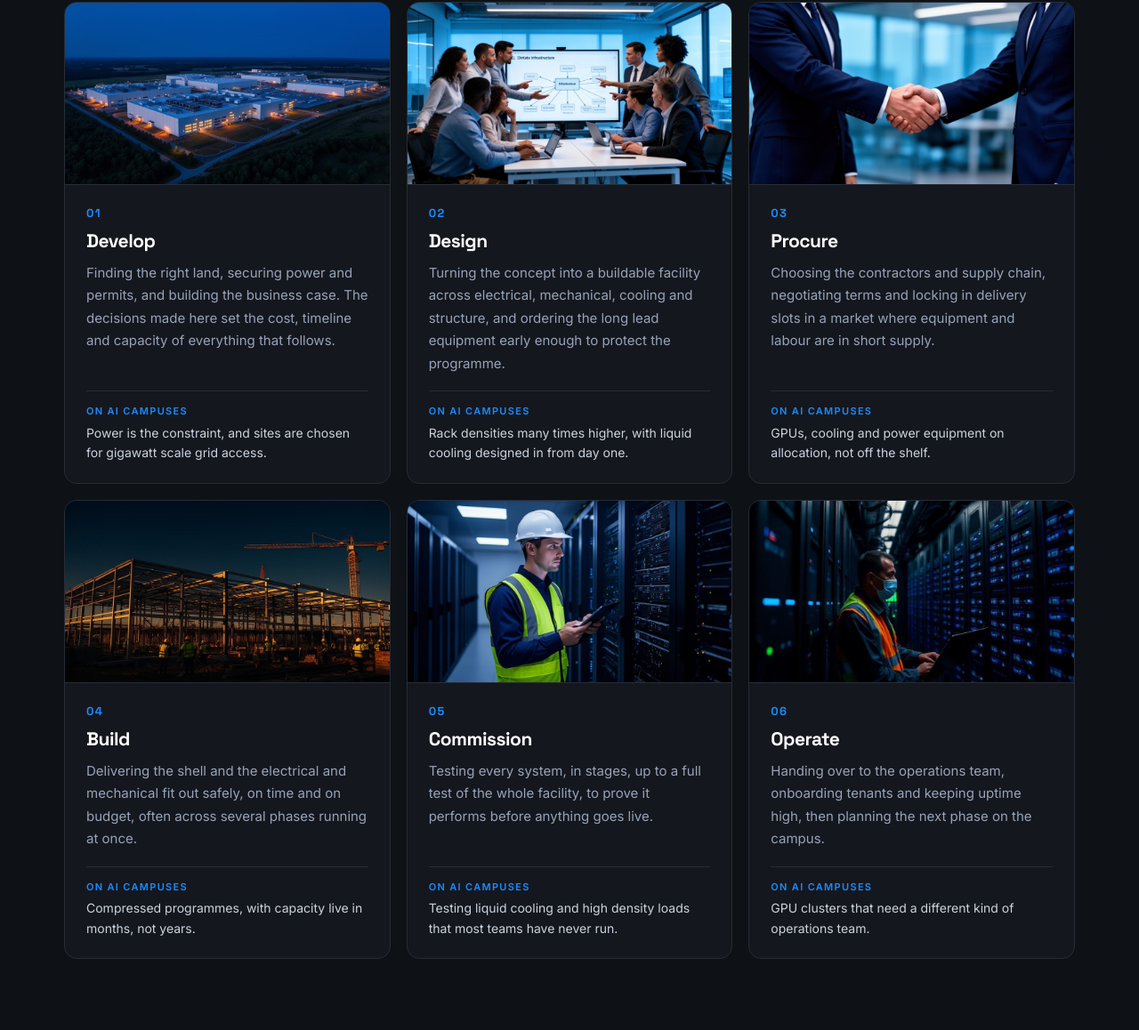
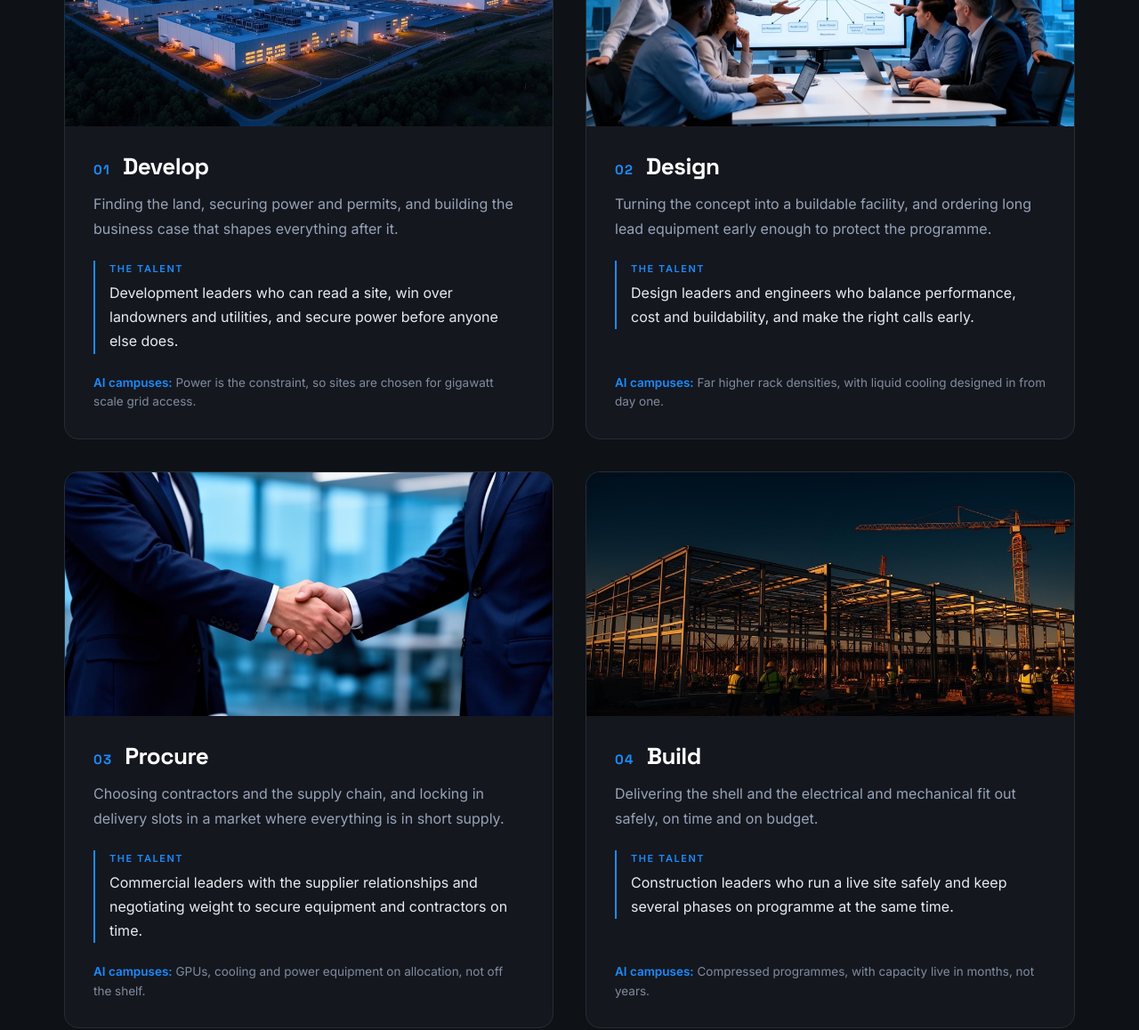
Before and after one commit to jamesastrustalent/astrus-talent-website, a plain HTML site: page expertise.html in a window 1280 px wide. Shown: the part 939-2097 px from the top of the page at 89% size. Drawn offline with Linux system fonts and the light colour scheme.

Commit message:
Expertise: declutter, one header, two column steps with a talent line each
Co-Authored-By: Claude Opus 5.5 (1M context) <noreply@anthropic.com>

```diff
--- a/expertise.html
+++ b/expertise.html
@@ -36,30 +36,29 @@
       .vrow .vimg { order: -1; }
     }
 
-    .lifecycle { padding: 10px 0 110px; }
-    .lc-head { text-align: center; max-width: 760px; margin: 0 auto 40px; }
-    .lc-eyebrow { font-size: 12px; font-weight: 600; letter-spacing: 0.14em; text-transform: uppercase; color: var(--blue); margin-bottom: 14px; }
-    .lc-head h2 { font-size: clamp(26px, 3.2vw, 38px); color: #fff; line-height: 1.2; }
-    .lc-lead { display: flex; gap: 18px; align-items: flex-start; background: linear-gradient(90deg, rgba(26,140,255,0.14), rgba(26,140,255,0.04)); border: 1px solid var(--blue-border); border-radius: 14px; padding: 24px 28px; margin-bottom: 22px; }
-    .lc-lead .ic { width: 42px; height: 42px; border-radius: 10px; background: var(--blue-dim); display: flex; align-items: center; justify-content: center; flex-shrink: 0; }
+    .lifecycle { padding: 0 0 120px; }
+    .lc-lead { display: flex; flex-direction: column; align-items: center; text-align: center; gap: 14px; max-width: 860px; margin: 0 auto 72px; padding: 34px 40px; background: linear-gradient(180deg, rgba(26,140,255,0.12), rgba(26,140,255,0.03)); border: 1px solid var(--blue-border); border-radius: 16px; }
+    .lc-lead .ic { width: 44px; height: 44px; border-radius: 11px; background: var(--blue-dim); display: flex; align-items: center; justify-content: center; }
     .lc-lead .ic svg { width: 22px; height: 22px; stroke: var(--blue); }
-    .lc-lead h3 { font-size: 22px; color: #fff; margin-bottom: 8px; }
-    .lc-lead p { font-size: 15px; color: var(--muted); line-height: 1.75; }
-    .lc-grid { display: grid; grid-template-columns: repeat(3, 1fr); gap: 18px; counter-reset: lc; }
-    .lc-step { background: var(--card, #171a21); border: 1px solid var(--card-border); border-radius: 14px; display: flex; flex-direction: column; position: relative; overflow: hidden; }
-    .lc-img { width: 100%; aspect-ratio: 16 / 9; object-fit: cover; display: block; border-bottom: 1px solid var(--card-border); }
-    .lc-body { padding: 22px 24px 22px; display: flex; flex-direction: column; flex: 1; }
-    .lc-lead { flex-direction: column; align-items: center; text-align: center; max-width: 880px; margin-left: auto; margin-right: auto; padding: 30px 36px; }
-    .lc-lead p { max-width: 720px; margin: 0 auto; }
-    .lc-num { font-family: 'Space Grotesk', sans-serif; font-weight: 700; font-size: 13px; letter-spacing: 0.1em; color: var(--blue); margin-bottom: 8px; }
-    .lc-step h3 { font-size: 21px; color: #fff; margin-bottom: 10px; }
-    .lc-step p { font-size: 15px; color: var(--muted); line-height: 1.7; margin-bottom: 18px; }
-    .lc-ai { margin-top: auto; border-top: 1px solid var(--card-border); padding-top: 14px; font-size: 14px; color: #c9d3df; line-height: 1.6; }
-    .lc-ai b { display: block; font-size: 11px; font-weight: 600; letter-spacing: 0.12em; text-transform: uppercase; color: var(--blue); margin-bottom: 4px; }
-    @media (max-width: 1000px) { .lc-grid { grid-template-columns: repeat(2, 1fr); } }
-    @media (max-width: 640px) {
-      .lc-grid { grid-template-columns: 1fr; }
-      .lc-lead { flex-direction: column; padding: 22px; }
+    .lc-lead h3 { font-size: 24px; color: #fff; margin-bottom: 10px; }
+    .lc-lead p { font-size: 16px; color: var(--muted); line-height: 1.8; max-width: 720px; margin: 0 auto; }
+    .lc-grid { display: grid; grid-template-columns: repeat(2, 1fr); gap: 36px; }
+    .lc-step { background: var(--card, #171a21); border: 1px solid var(--card-border); border-radius: 16px; overflow: hidden; display: flex; flex-direction: column; }
+    .lc-img { width: 100%; aspect-ratio: 2 / 1; object-fit: cover; display: block; }
+    .lc-body { padding: 30px 32px 30px; display: flex; flex-direction: column; flex: 1; }
+    .lc-top { display: flex; align-items: baseline; gap: 14px; margin-bottom: 12px; }
+    .lc-num { font-family: 'Space Grotesk', sans-serif; font-weight: 700; font-size: 15px; color: var(--blue); letter-spacing: 0.08em; }
+    .lc-top h3 { font-size: 26px; color: #fff; }
+    .lc-body > p { font-size: 16px; color: var(--muted); line-height: 1.75; margin-bottom: 22px; }
+    .lc-talent { font-size: 16px; color: var(--text); line-height: 1.7; padding-left: 16px; border-left: 2px solid var(--blue); margin-bottom: 22px; }
+    .lc-talent b { display: block; font-size: 11px; font-weight: 600; letter-spacing: 0.14em; text-transform: uppercase; color: var(--blue); margin-bottom: 4px; }
+    .lc-body > p.lc-ai { margin: auto 0 0; font-size: 13.5px; color: #7f8ca0; line-height: 1.6; }
+    .lc-ai span { color: var(--blue); font-weight: 600; }
+    @media (max-width: 860px) {
+      .lc-grid { grid-template-columns: 1fr; gap: 28px; }
+      .lc-lead { padding: 28px 22px; margin-bottom: 48px; }
+      .lc-body { padding: 24px 22px; }
+      .lc-top h3 { font-size: 22px; }
     }
   </style>
   <link rel="icon" type="image/svg+xml" href="/favicon.svg">
@@ -117,16 +116,12 @@
     <div class="container">
       <p class="page-eyebrow">Our Expertise</p>
       <h1>The Leaders Who Develop, Deliver and <span style="color:var(--blue)">Operate</span></h1>
-      <p>Executive search and specialist recruitment across data centers, AI infrastructure and mission critical environments, from the boardroom to the build site.</p>
+      <p>From first site visit to live operations, we find the leaders and specialist talent behind every stage of a data center and AI infrastructure build.</p>
     </div>
   </section>
 
   <section class="lifecycle" id="lifecycle">
     <div class="container">
-      <div class="lc-head fade-up">
-        <p class="lc-eyebrow">The Build Lifecycle</p>
-        <h2>From first site visit to live operations, we support every stage.</h2>
-      </div>
       <div class="lc-lead fade-up">
         <div class="ic"><svg viewBox="0 0 24 24" fill="none" stroke-width="1.8"><circle cx="12" cy="8" r="4"/><path d="M4 20c0-4 3.6-7 8-7s8 3 8 7"/></svg></div>
         <div>
@@ -138,55 +133,55 @@
         <div class="lc-step fade-up">
           <img class="lc-img" src="images/stage-develop.jpg" alt="Aerial view of a data center campus" loading="lazy">
           <div class="lc-body">
-          <div class="lc-num">01</div>
-          <h3>Develop</h3>
-          <p>Finding the right land, securing power and permits, and building the business case. The decisions made here set the cost, timeline and capacity of everything that follows.</p>
-          <div class="lc-ai"><b>On AI campuses</b>Power is the constraint, and sites are chosen for gigawatt scale grid access.</div>
+            <div class="lc-top"><span class="lc-num">01</span><h3>Develop</h3></div>
+            <p>Finding the land, securing power and permits, and building the business case that shapes everything after it.</p>
+            <div class="lc-talent"><b>The talent</b>Development leaders who can read a site, win over landowners and utilities, and secure power before anyone else does.</div>
+            <p class="lc-ai"><span>AI campuses:</span> Power is the constraint, so sites are chosen for gigawatt scale grid access.</p>
           </div>
         </div>
         <div class="lc-step fade-up">
           <img class="lc-img" src="images/stage-design.jpg" alt="Design team reviewing infrastructure plans" loading="lazy">
           <div class="lc-body">
-          <div class="lc-num">02</div>
-          <h3>Design</h3>
-          <p>Turning the concept into a buildable facility across electrical, mechanical, cooling and structure, and ordering the long lead equipment early enough to protect the programme.</p>
-          <div class="lc-ai"><b>On AI campuses</b>Rack densities many times higher, with liquid cooling designed in from day one.</div>
+            <div class="lc-top"><span class="lc-num">02</span><h3>Design</h3></div>
+            <p>Turning the concept into a buildable facility, and ordering long lead equipment early enough to protect the programme.</p>
+            <div class="lc-talent"><b>The talent</b>Design leaders and engineers who balance performance, cost and buildability, and make the right calls early.</div>
+            <p class="lc-ai"><span>AI campuses:</span> Far higher rack densities, with liquid cooling designed in from day one.</p>
           </div>
         </div>
         <div class="lc-step fade-up">
           <img class="lc-img" src="images/stage-procure.jpg" alt="Agreeing terms with a contractor" loading="lazy">
           <div class="lc-body">
-          <div class="lc-num">03</div>
-          <h3>Procure</h3>
-          <p>Choosing the contractors and supply chain, negotiating terms and locking in delivery slots in a market where equipment and labour are in short supply.</p>
-          <div class="lc-ai"><b>On AI campuses</b>GPUs, cooling and power equipment on allocation, not off the shelf.</div>
+            <div class="lc-top"><span class="lc-num">03</span><h3>Procure</h3></div>
+            <p>Choosing contractors and the supply chain, and locking in delivery slots in a market where everything is in short supply.</p>
+            <div class="lc-talent"><b>The talent</b>Commercial leaders with the supplier relationships and negotiating weight to secure equipment and contractors on time.</div>
+            <p class="lc-ai"><span>AI campuses:</span> GPUs, cooling and power equipment on allocation, not off the shelf.</p>
           </div>
         </div>
         <div class="lc-step fade-up">
           <img class="lc-img" src="images/stage-build.jpg" alt="Data center under construction" loading="lazy">
           <div class="lc-body">
-          <div class="lc-num">04</div>
-          <h3>Build</h3>
-          <p>Delivering the shell and the electrical and mechanical fit out safely, on time and on budget, often across several phases running at once.</p>
-          <div class="lc-ai"><b>On AI campuses</b>Compressed programmes, with capacity live in months, not years.</div>
+            <div class="lc-top"><span class="lc-num">04</span><h3>Build</h3></div>
+            <p>Delivering the shell and the electrical and mechanical fit out safely, on time and on budget.</p>
+            <div class="lc-talent"><b>The talent</b>Construction leaders who run a live site safely and keep several phases on programme at the same time.</div>
+            <p class="lc-ai"><span>AI campuses:</span> Compressed programmes, with capacity live in months, not years.</p>
           </div>
         </div>
         <div class="lc-step fade-up">
           <img class="lc-img" src="images/stage-commission.jpg" alt="Engineer testing systems in a data hall" loading="lazy">
           <div class="lc-body">
-          <div class="lc-num">05</div>
-          <h3>Commission</h3>
-          <p>Testing every system, in stages, up to a full test of the whole facility, to prove it performs before anything goes live.</p>
-          <div class="lc-ai"><b>On AI campuses</b>Testing liquid cooling and high density loads that most teams have never run.</div>
+            <div class="lc-top"><span class="lc-num">05</span><h3>Commission</h3></div>
+            <p>Testing every system, stage by stage, to prove the facility performs before anything goes live.</p>
+            <div class="lc-talent"><b>The talent</b>Specialists with the rigour to prove every system, and the confidence to stop a handover that is not ready.</div>
+            <p class="lc-ai"><span>AI campuses:</span> Liquid cooling and high density loads that most teams have never tested.</p>
           </div>
         </div>
         <div class="lc-step fade-up">
           <img class="lc-img" src="images/stage-operate.jpg" alt="Operations engineer in a live data hall" loading="lazy">
           <div class="lc-body">
-          <div class="lc-num">06</div>
-          <h3>Operate</h3>
-          <p>Handing over to the operations team, onboarding tenants and keeping uptime high, then planning the next phase on the campus.</p>
-          <div class="lc-ai"><b>On AI campuses</b>GPU clusters that need a different kind of operations team.</div>
+            <div class="lc-top"><span class="lc-num">06</span><h3>Operate</h3></div>
+            <p>Handing over to operations, onboarding tenants and keeping uptime high, then planning the next phase.</p>
+            <div class="lc-talent"><b>The talent</b>Operations leaders who build the teams, processes and culture that keep a facility running without interruption.</div>
+            <p class="lc-ai"><span>AI campuses:</span> GPU clusters that need a different kind of operations team.</p>
           </div>
         </div>
       </div>
```
